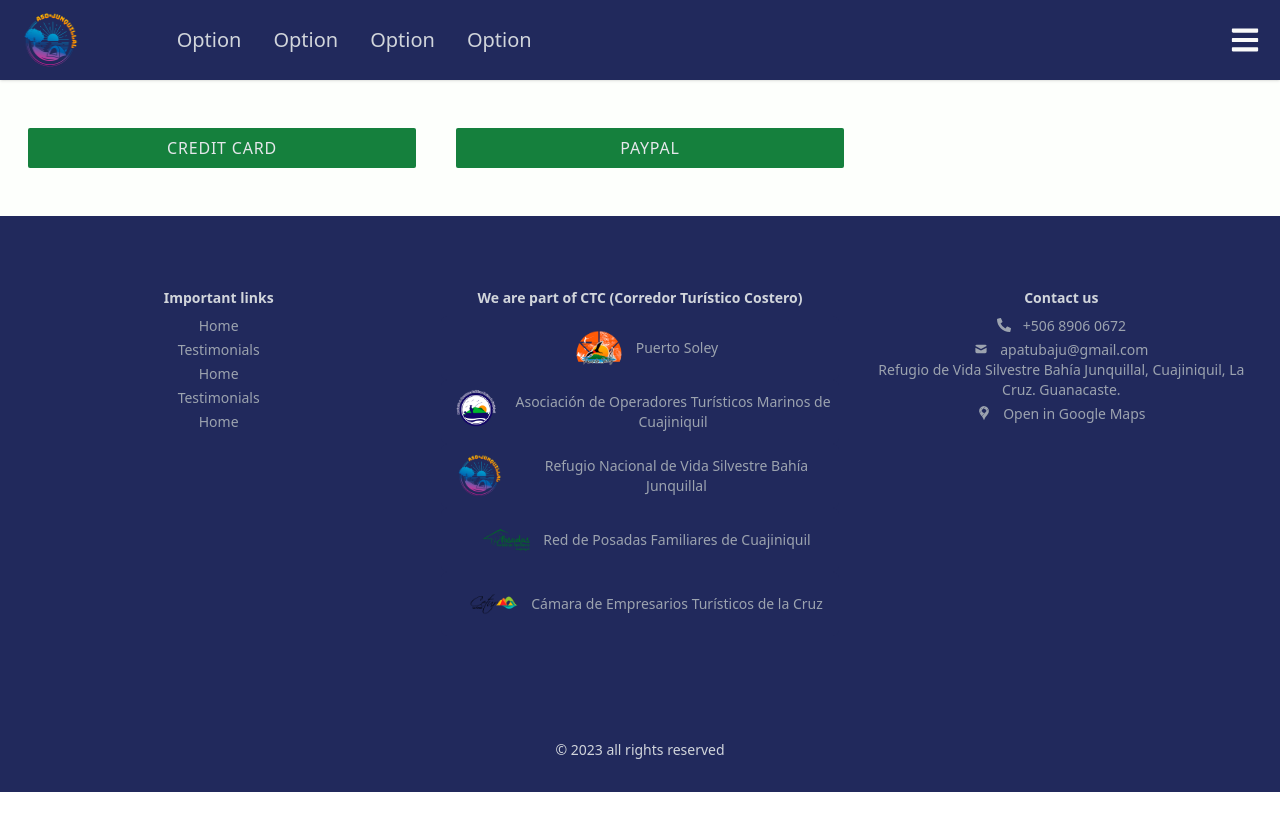
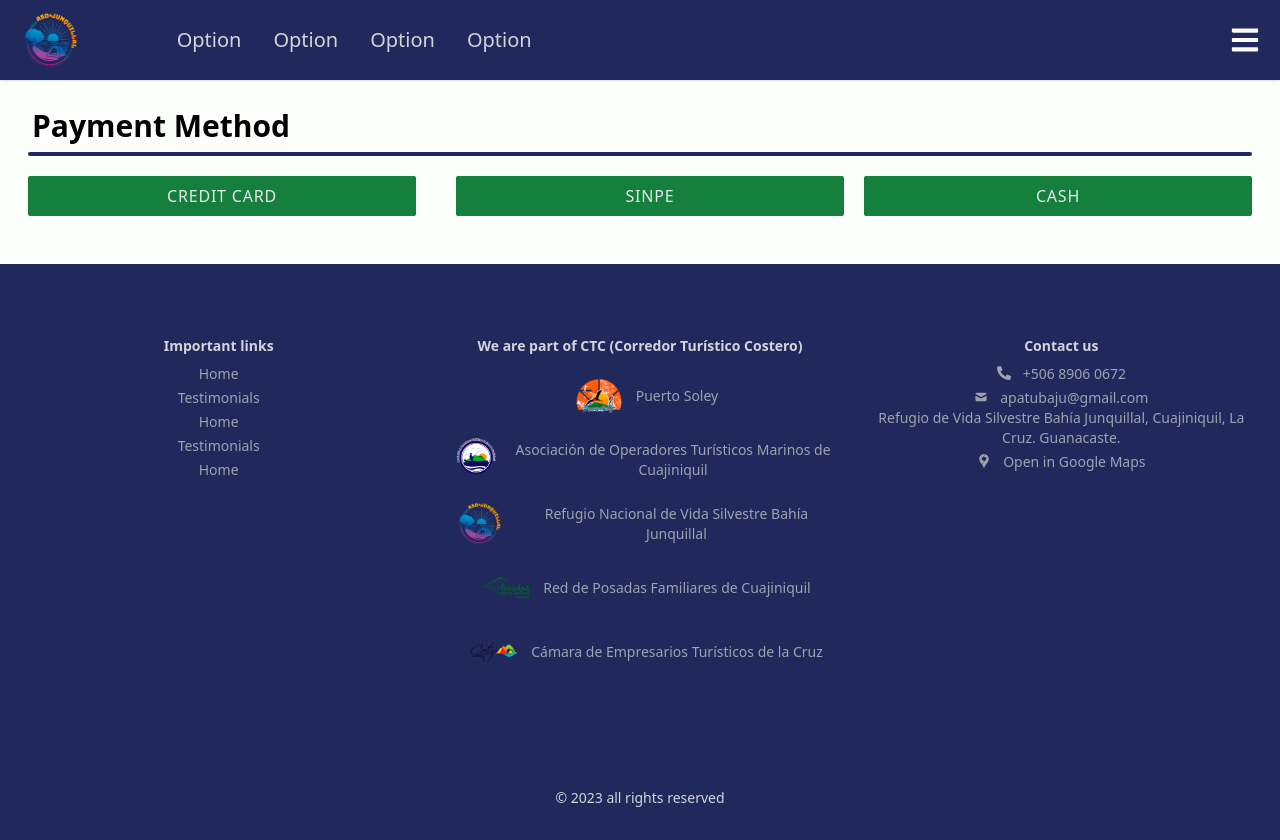
Before and after one commit to estebancb03/LosOsitos_ci0128_23a, a React (Vite) app in the folder src/Frontend/: page / in a window 1280 px wide. Before the commit the page ends 800 px from the top, so only its background shows below. Built offline with nearby package versions, Linux system fonts and the light colour scheme.

Commit message:
cambios con iconos

```diff
--- a/src/Frontend/src/components/PaymentMethod/PaymentMethod.jsx
+++ b/src/Frontend/src/components/PaymentMethod/PaymentMethod.jsx
@@ -1,9 +1,24 @@
 import { useState } from "react"
 import Button from "../Buttons/Button";
+import * as FaIcons from "react-icons/fa";
+import * as IoIcons from "react-icons/io";
+import Title from "../Title";
 
+
+
+
+function SearchBar() {
+    return (
+      <div>
+        <input type="text" placeholder="Search" />
+        <FaSearch />
+      </div>
+    );
+  }
 const PaymentMethod = () => {
     const [paymentMethod, setPaymentMethod] = useState("");
     return <>
+        <Title name="Payment Method" />
         <div className="grid grid-cols-3">
             <div className="h-20">
                 <div className="h-10 mr-5 my-5">
@@ -12,7 +27,12 @@ const PaymentMethod = () => {
             </div>
             <div className="h-20">
                 <div className="h-10 ml-5 my-5">
-                    <Button className="mx-5 mr-5" text="PayPal" type="add" onclickFunction={() => setPaymentMethod("Sinpe")} />
+                    <Button className="mx-5 mr-5" text="Sinpe" type="add" onclickFunction={() => setPaymentMethod("Sinpe")} />
+                </div>
+            </div>
+            <div className="h-20">
+                <div className="h-10 ml-5 my-5">
+                    <Button className="mx-5 mr-5" text="Cash" type="add" onclickFunction={() => setPaymentMethod("Cash")} />
                 </div>
             </div>
         </div>
```
